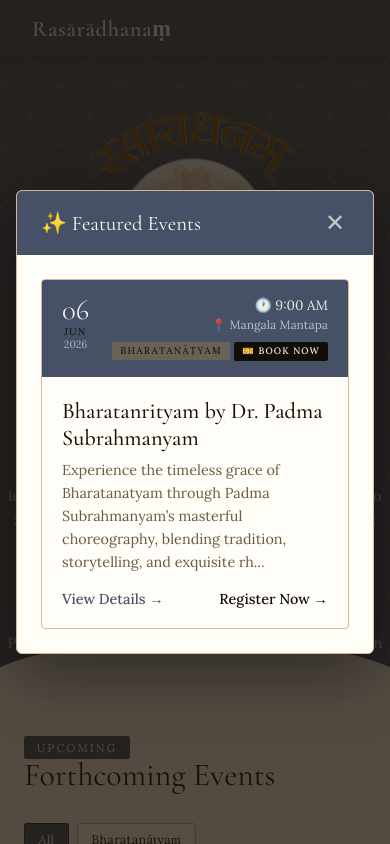
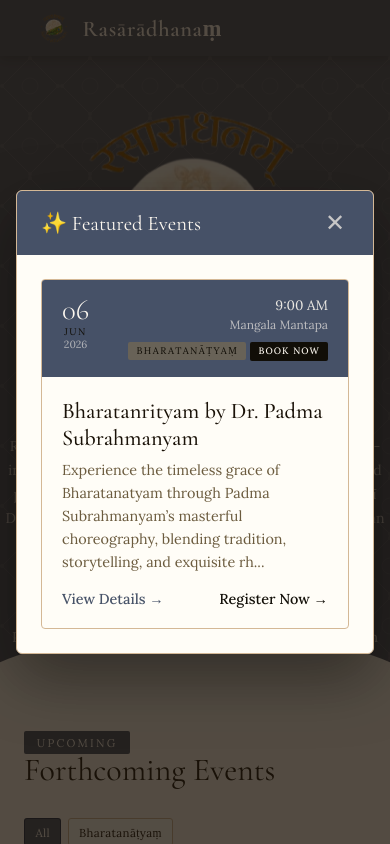
Before and after one commit to manjunathhegdebalgar/rasaradhanam, a plain HTML site: page index.html in a window 390 px wide. Shown: the top 844 px of the page. Drawn offline with nearby package versions, Linux system fonts and the light colour scheme.

Commit message:
fix css overrides in index.html

```diff
--- a/index.html
+++ b/index.html
@@ -48,6 +48,9 @@
       font-weight: 600;
       letter-spacing: 0.03em;
       text-decoration: none;
+      display: flex;
+      align-items: center;
+      gap: 0.4rem;
     }
     .nav-links {
       display: flex; gap: 1.5rem; list-style: none;
@@ -67,7 +70,9 @@
       position: relative;
       background: var(--primary);
       min-height: 420px;
-      display: flex; align-items: center; justify-content: center;
+      display: flex;
+      align-items: center;
+      justify-content: center;
       text-align: center;
       overflow: hidden;
       padding: 4rem 2rem;
@@ -102,24 +107,29 @@
       letter-spacing: 0.02em;
     }
     .hero-title em { font-style: italic; color: var(--accent); }
+
+    /* hero-sub: mobile-first center, justify on desktop */
     .hero-sub {
       color: rgba(253,248,240,0.75);
-        font-size: 1rem;
+      font-size: 0.88rem;
       max-width: 820px;
       margin: 0 auto;
       line-height: 1.7;
       white-space: pre-line;
       text-align: center;
-        padding: 0 2rem;
+      padding: 0 1rem;
       word-break: break-word;
       overflow-wrap: break-word;
+      hyphens: auto;
     }
     @media (min-width: 601px) {
       .hero-sub {
+        font-size: 1rem;
         text-align: justify;
         padding: 0 1.5rem;
       }
     }
+
     .hero-logo {
       max-height: 300px;
       width: auto;
@@ -280,7 +290,6 @@
       color: var(--text);
       line-height: 1.25;
     }
-    /* Card footer */
     .card-footer {
       padding: 0.75rem 1.25rem;
       border-top: 1px solid var(--border);
@@ -296,8 +305,6 @@
       padding: 0.2rem 0.6rem;
       border-radius: 2px;
     }
-
-
     .card-venue-address {
       font-size: 0.78rem;
       color: var(--muted);
@@ -329,28 +336,6 @@
     }
     footer strong { color: #FDF8F0; font-weight: 500; }
     footer a { color: var(--accent); text-decoration: none; }
-
-    /* ── RESPONSIVE ── */
-    @media (max-width: 600px) {
-      .nav-links { display: none; }
-      .events-grid { grid-template-columns: 1fr; }
-      .hero-title { font-size: 2.5rem; }
-      .hero-sub { font-size: 0.9rem; padding: 0 1rem; }
-      .category-filter { gap: 0.4rem; }
-      .category-btn { font-size: 0.72rem; padding: 0.35rem 0.65rem; }
-      .contact-grid { grid-template-columns: 1fr; }
-      .section-header { flex-direction: column; align-items: flex-start; gap: 0.5rem; }
-      .section-divider { display: none; }
-    }
-
-    @media (max-width: 480px) {
-      .hero-title { font-size: 2rem; }
-      .hero { min-height: 320px; padding: 2rem 1rem; }
-      .category-label { display: none; }
-      .contact-card { padding: 1rem; }
-      .social-links { flex-direction: column; }
-    }
-
 
     /* ── CATEGORY FILTER ── */
     .category-filter {
@@ -452,13 +437,8 @@
     }
     .featured-close:hover { color: #FDF8F0; }
 
-    .featured-slider {
-      position: relative;
-    }
-    .featured-slide {
-      display: none;
-      padding: 1.5rem;
-    }
+    .featured-slider { position: relative; }
+    .featured-slide { display: none; padding: 1.5rem; }
     .featured-slide.active { display: block; }
 
     .featured-card {
@@ -474,10 +454,7 @@
       justify-content: space-between;
       gap: 0.5rem;
     }
-    .featured-card-date {
-      text-align: center;
-      flex-shrink: 0;
-    }
+    .featured-card-date { text-align: center; flex-shrink: 0; }
     .featured-card-day {
       font-family: var(--font-heading);
       font-size: 1.8rem;
@@ -491,10 +468,7 @@
       text-transform: uppercase;
       color: var(--accent);
     }
-    .featured-card-meta {
-      flex: 1;
-      text-align: right;
-    }
+    .featured-card-meta { flex: 1; text-align: right; }
     .featured-card-time {
       font-size: 0.85rem;
       color: rgba(253,248,240,0.9);
@@ -516,9 +490,7 @@
       border-radius: 2px;
       margin-top: 0.4rem;
     }
-    .featured-card-body {
-      padding: 1.25rem;
-    }
+    .featured-card-body { padding: 1.25rem; }
     .featured-card-title {
       font-family: var(--font-heading);
       font-size: 1.4rem;
@@ -553,8 +525,7 @@
       border-top: 1px solid var(--border);
     }
     .featured-nav-btn {
-      width: 10px;
-      height: 10px;
+      width: 10px; height: 10px;
       border-radius: 50%;
       border: none;
       background: var(--border);
@@ -565,9 +536,7 @@
     .featured-nav-btn:hover { background: var(--muted); }
 
     /* ── CONTACT SECTION ── */
-    #contact {
-      scroll-margin-top: 70px;
-    }
+    #contact { scroll-margin-top: 70px; }
     .contact-grid {
       display: grid;
       grid-template-columns: repeat(auto-fit, minmax(280px, 1fr));
@@ -594,9 +563,7 @@
       font-size: 0.9rem;
       color: var(--text);
     }
-    .contact-item:last-child {
-      margin-bottom: 0;
-    }
+    .contact-item:last-child { margin-bottom: 0; }
     .contact-icon {
       font-size: 1rem;
       flex-shrink: 0;
@@ -608,11 +575,10 @@
       text-decoration: none;
       transition: color 0.2s;
     }
-    .contact-link:hover {
-      color: var(--accent);
-    }
+    .contact-link:hover { color: var(--accent); }
     .social-links {
       display: flex;
+      flex-wrap: wrap;
       gap: 1rem;
       margin-top: 0.5rem;
     }
@@ -632,6 +598,27 @@
       background: var(--accent);
       color: #FDF8F0;
     }
+
+    /* ── RESPONSIVE — single consolidated block ── */
+    @media (max-width: 600px) {
+      .nav-links { display: none; }
+      .hero { padding: 2rem 1rem; }
+      .hero-title { font-size: 2.5rem; }
+      .events-grid { grid-template-columns: 1fr; }
+      .category-filter { gap: 0.4rem; }
+      .category-btn { font-size: 0.72rem; padding: 0.35rem 0.65rem; }
+      .contact-grid { grid-template-columns: 1fr; }
+      .section-header { flex-direction: column; align-items: flex-start; gap: 0.5rem; }
+      .section-divider { display: none; }
+    }
+
+    @media (max-width: 480px) {
+      .hero { min-height: 320px; padding: 2rem 1rem; }
+      .hero-title { font-size: 2rem; }
+      .category-label { display: none; }
+      .contact-card { padding: 1rem; }
+      .social-links { flex-direction: column; }
+    }
   </style>
 </head>
 <body>
@@ -650,8 +637,8 @@
 
 <nav>
   <a class="nav-brand" href="index.html" id="nav-brand">
-    <img id="nav-logo" src="logo.png" alt="Logo" style="height:32px;vertical-align:middle;margin-right:8px;display:none;" />
-    <span>Rasārādhanaṃ</span>
+    <img id="nav-logo" src="logo.png" alt="Logo" style="height:32px;display:none;" />
+    <span id="nav-brand-text">Rasārādhanaṃ</span>
   </a>
   <ul class="nav-links">
     <li><a href="#upcoming">Upcoming</a></li>
@@ -667,7 +654,7 @@
     <p class="hero-eyebrow" id="hero-eyebrow">◆ Tribute to Śatāvadhāni Dr.R.Ganesh ◆</p>
     <h1 class="hero-title" id="hero-title">Rasārādhanaṃ</h1>
     <p class="hero-sub" id="hero-sub">Rasārādhanaṃ is a series of classical events celebrating the rich tradition of Indian classical arts and erudition</p>
-   <!--<div class="hero-ornament">ॐ</div> -->
+    <!--<div class="hero-ornament">ॐ</div>-->
   </div>
   <div class="hero-divider"></div>
 </header>
@@ -735,7 +722,7 @@
             <span>▶️</span> YouTube
           </a>
           <a id="contact-twitter" class="social-link" href="#" target="_blank">
-            <span>𝕏</span>
+            <span>𝕏</span> Twitter
           </a>
         </div>
       </div>
@@ -760,10 +747,15 @@
   // ── Apply config ──
   const cfg = SITE_CONFIG;
   document.title = cfg.siteName;
-  document.getElementById('nav-brand').textContent = cfg.siteName;
+
+  // Fix: target the span inside nav-brand, not the anchor itself
+  // (avoids wiping out the logo <img> sibling)
+  document.getElementById('nav-brand-text').textContent = cfg.siteName;
+
   document.getElementById('hero-title').innerHTML =
     cfg.siteName.replace(/^(\S+)\s+(\S+)$/, '$1 <em>$2</em>');
   document.getElementById('hero-sub').textContent = cfg.description;
+
   document.getElementById('footer-name').textContent = cfg.siteName;
   document.getElementById('footer-desc').innerHTML = `
     A tribute to Śatāvadhāni Dr.R.Ganesh
@@ -791,10 +783,8 @@
 
   // ── Show logo if exists, hide title when logo present ──
   const titleEl = document.getElementById('hero-title');
-
   const logoImg = new Image();
   logoImg.onload = function() {
-    // Logo found - hide title, show logo
     const navLogo = document.getElementById('nav-logo');
     if (navLogo) navLogo.style.display = 'inline';
     const heroLogo = document.getElementById('hero-logo');
@@ -802,7 +792,6 @@
     if (titleEl) titleEl.style.display = 'none';
   };
   logoImg.onerror = function() {
-    // No logo - show title
     if (titleEl) titleEl.style.display = 'block';
   };
   logoImg.src = 'logo.png';
@@ -811,6 +800,7 @@
   document.getElementById('contact-email').textContent = cfg.contactEmail;
   document.getElementById('contact-email').href = 'mailto:' + cfg.contactEmail;
   document.getElementById('contact-phone').textContent = cfg.contactPhone;
+
   if (cfg.socialLinks && cfg.socialLinks.instagram) {
     document.getElementById('contact-insta').href = cfg.socialLinks.instagram;
   } else {
@@ -827,8 +817,6 @@
     document.getElementById('contact-twitter').style.display = 'none';
   }
 
-  // Featured popup code will be added after helpers
-
   // ── Helpers ──
   const MONTHS = ['Jan','Feb','Mar','Apr','May','Jun','Jul','Aug','Sep','Oct','Nov','Dec'];
   const MONTHSFULL = ['January','February','March','April','May','June','July','August','September','October','November','December'];
@@ -843,8 +831,7 @@
   function isPast(dateStr, timeStr) {
     const [y, mo, d] = dateStr.split('-').map(Number);
     const [h, mi] = timeStr.split(':').map(Number);
-    const eventDate = new Date(y, mo - 1, d, h, mi);
-    return eventDate < new Date();
+    return new Date(y, mo - 1, d, h, mi) < new Date();
   }
 
   // ── Featured Events Popup ──
@@ -867,10 +854,10 @@
                 <div style="font-size:0.65rem;color:rgba(253,248,240,0.6)">${y}</div>
               </div>
               <div class="featured-card-meta">
-                <div class="featured-card-time">🕐 ${formatTime(ev.time)}</div>
-                <div class="featured-card-venue">📍 ${ev.venue.name}</div>
+                <div class="featured-card-time">${formatTime(ev.time)}</div>
+                <div class="featured-card-venue">${ev.venue.name}</div>
                 <span class="featured-card-category">${ev.category}</span>
-                ${ev.registrationEnabled && ev.registrationUrl ? '<span class="registration-badge" style="margin-top:0.5rem;">🎫 Book Now</span>' : ''}
+                ${ev.registrationEnabled && ev.registrationUrl ? '<span class="registration-badge" style="margin-top:0.5rem;">Book Now</span>' : ''}
               </div>
             </div>
             <div class="featured-card-body">
@@ -913,12 +900,13 @@
     if (e.target === this) closeFeaturedPopup();
   });
 
+  // ── Build event card ──
   function buildCard(ev, past) {
     const [y, mo, d] = ev.date.split('-').map(Number);
     const detailUrl = `event.html?id=${ev.id}`;
     const hasRegistration = ev.registrationEnabled && ev.registrationUrl && !past;
     const regClass = hasRegistration ? ' registration-open' : '';
-    const regBadge = hasRegistration ? '<span class="registration-badge">🎫 Book Now</span>' : '';
+    const regBadge = hasRegistration ? '<span class="registration-badge">Book Now</span>' : '';
 
     return `
       <a class="event-card${past ? ' past' : ''}${regClass}" href="${detailUrl}" aria-label="View details for ${ev.title}">
@@ -929,18 +917,22 @@
             <div class="card-date-year">${y}</div>
           </div>
           <div class="card-time-venue">
-            <div class="card-time">🕐 ${formatTime(ev.time)}</div>
-            <div class="card-venue-name">📍 ${ev.venue.name}</div>
+            <div class="card-time">${formatTime(ev.time)}</div>
+            <div class="card-venue-name">${ev.venue.name}</div>
             <span class="card-category">${ev.category}</span>
             ${regBadge}
           </div>
         </div>
         <div class="card-body">
           <h3 class="card-title">${ev.title}</h3>
-          <p class="card-venue-address">📍 ${ev.venue.address}</p>
+          <p class="card-venue-address">${ev.venue.address}</p>
         </div>
         <div class="card-footer">
-          ${past ? '<span class="past-badge">Concluded</span>' : (hasRegistration ? '<span class="view-details-hint" style="color:var(--accent);">Register →</span>' : '<span class="view-details-hint">View Details →</span>')}
+          ${past
+            ? '<span class="past-badge">Concluded</span>'
+            : (hasRegistration
+                ? '<span class="view-details-hint" style="color:var(--accent);">Register →</span>'
+                : '<span class="view-details-hint">View Details →</span>')}
         </div>
       </a>`;
   }
@@ -969,7 +961,7 @@
     renderCategoryFilter();
   };
 
-  function filterByCategory(events) {
+  function filterEvents(events) {
     if (currentCategory === 'All') return events;
     return events.filter(ev => ev.category === currentCategory);
   }
@@ -977,25 +969,17 @@
   // ── Render Events ──
   function renderEvents() {
     const sorted = [...EVENTS_DATA].sort((a, b) => {
-      const da = new Date(`${a.date}T${a.time}`);
-      const db = new Date(`${b.date}T${b.time}`);
-      return da - db;
+      return new Date(`${a.date}T${a.time}`) - new Date(`${b.date}T${b.time}`);
     });
 
-    const upcoming = filterByCategory(sorted.filter(ev => !isPast(ev.date, ev.time)));
-    const past     = filterByCategory(sorted.filter(ev => isPast(ev.date, ev.time))).reverse();
+    const upcoming = filterEvents(sorted.filter(ev => !isPast(ev.date, ev.time)));
+    const past     = filterEvents(sorted.filter(ev =>  isPast(ev.date, ev.time))).reverse();
 
-    const upEl = document.getElementById('upcoming-grid');
-    const paEl = document.getElementById('past-grid');
-
-    const upCount = upcoming.length;
-    const paCount = past.length;
-
-    upEl.innerHTML = upCount > 0
+    document.getElementById('upcoming-grid').innerHTML = upcoming.length > 0
       ? upcoming.map(ev => buildCard(ev, false)).join('')
       : '<p class="empty-state">No upcoming events at the moment. Check back soon.</p>';
 
-    paEl.innerHTML = paCount > 0
+    document.getElementById('past-grid').innerHTML = past.length > 0
       ? past.map(ev => buildCard(ev, true)).join('')
       : '<p class="empty-state">No past events to display.</p>';
 
```
Lines whose indentation alone changed are shown as unchanged.
